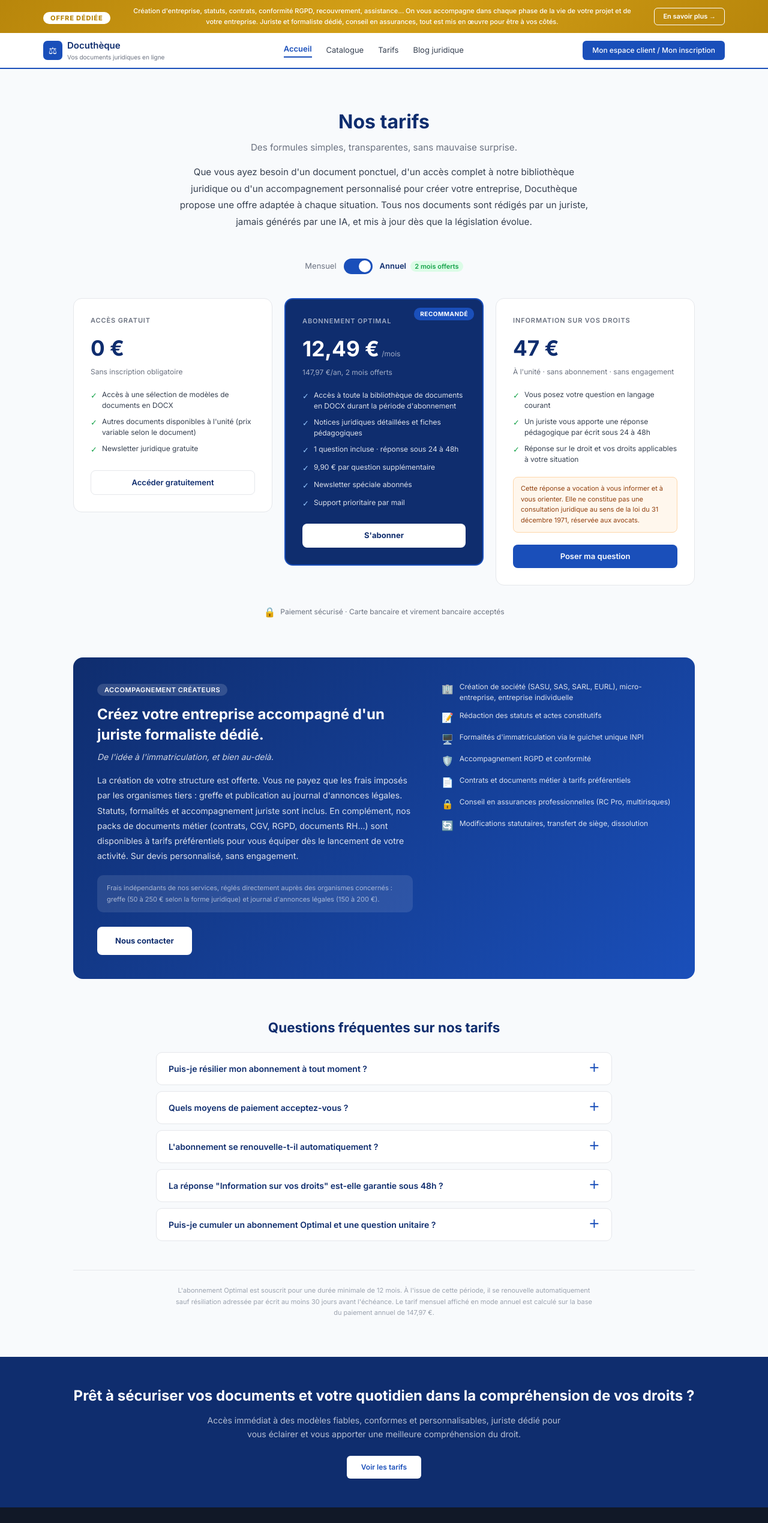
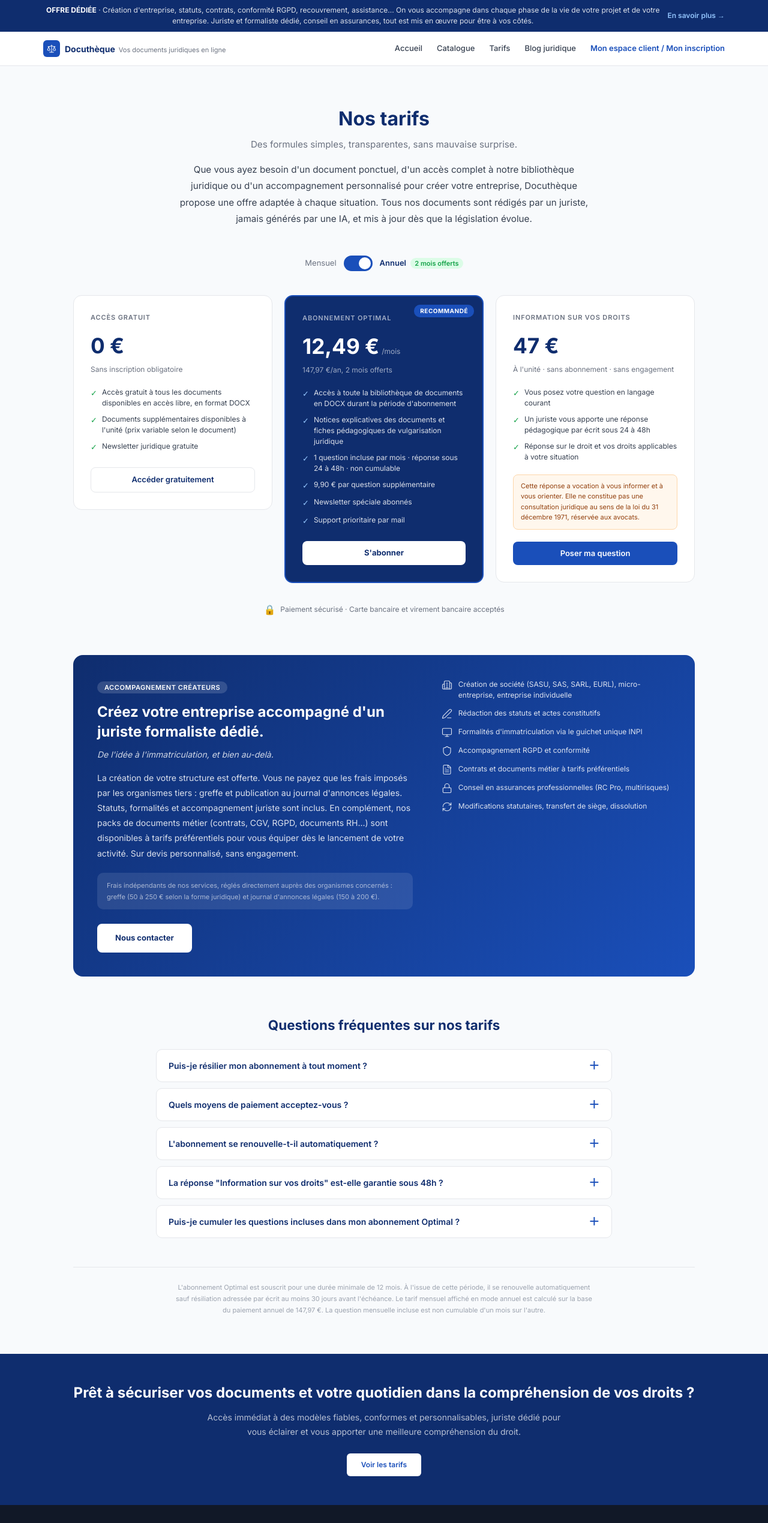
Before and after one commit to SYPA-ASSO/docutheque-next, a Next.js app: page /tarifs in a window 1280 px wide. Shown: the top 2539 px of the page at 60% size. Built offline with nearby package versions, Linux system fonts and the light colour scheme.

Commit message:
Icones Lucide harmonisees + Abonnement Optimal + question mensuelle non cumulable

```diff
--- a/app/tarifs/TarifsClient.tsx
+++ b/app/tarifs/TarifsClient.tsx
@@ -1,6 +1,7 @@
 'use client'
 
 import { useState } from 'react'
+import { Building2, PenLine, Monitor, Shield, FileText, Lock, RefreshCw } from 'lucide-react'
 import Header from '@/components/Header'
 import Footer from '@/components/Footer'
 
@@ -11,13 +12,13 @@ export default function TarifsClient() {
     "@context": "https://schema.org",
     "@type": "WebPage",
     "name": "Tarifs Docuthèque",
-    "description": "Offres et tarifs de la plateforme Docuthèque : modèles de documents juridiques, abonnement, information sur vos droits, accompagnement création d'entreprise.",
+    "description": "Offres et tarifs de la plateforme Docuthèque : modèles de documents juridiques, abonnement Optimal, information sur vos droits, accompagnement création d'entreprise.",
     "url": "https://docutheque.fr/tarifs",
     "mainEntity": {
       "@type": "ItemList",
       "itemListElement": [
-        { "@type": "Offer", "name": "Accès Gratuit", "price": "0", "priceCurrency": "EUR", "description": "Sélection de modèles de documents juridiques en DOCX, sans inscription obligatoire." },
-        { "@type": "Offer", "name": "Abonnement Optimal", "price": "14.90", "priceCurrency": "EUR", "description": "Accès à toute la bibliothèque de documents juridiques en DOCX, notices juridiques, fiches pédagogiques, 1 question juriste incluse sous 24 à 48h, support prioritaire." },
+        { "@type": "Offer", "name": "Accès Gratuit", "price": "0", "priceCurrency": "EUR", "description": "Accès gratuit à tous les documents disponibles en accès libre, en format DOCX." },
+        { "@type": "Offer", "name": "Abonnement Optimal", "price": "14.90", "priceCurrency": "EUR", "description": "Accès à toute la bibliothèque de documents juridiques en DOCX, notices explicatives, fiches pédagogiques, 1 question juriste incluse par mois non cumulable sous 24 à 48h, support prioritaire." },
         { "@type": "Offer", "name": "Information sur vos droits", "price": "47", "priceCurrency": "EUR", "description": "Réponse pédagogique rédigée par un juriste sous 24 à 48h ouvrées, sans abonnement ni engagement." },
         { "@type": "Offer", "name": "Accompagnement Créateurs", "price": "0", "priceCurrency": "EUR", "description": "Création d'entreprise offerte (hors frais de greffe et JAL). Statuts, formalités, accompagnement juriste formaliste inclus. Sur devis personnalisé." }
       ]
@@ -29,7 +30,17 @@ export default function TarifsClient() {
     { q: "Quels moyens de paiement acceptez-vous ?", a: "Nous acceptons le paiement par carte bancaire et par virement bancaire. Le paiement est sécurisé. Aucune information bancaire n'est conservée sur nos serveurs." },
     { q: "L'abonnement se renouvelle-t-il automatiquement ?", a: "Oui. À l'issue de la période initiale de 12 mois, l'abonnement se renouvelle automatiquement pour une nouvelle année, sauf résiliation adressée par écrit au moins 30 jours avant l'échéance." },
     { q: 'La réponse "Information sur vos droits" est-elle garantie sous 48h ?', a: "Oui. Nous nous engageons à vous apporter une réponse rédigée par un juriste dans un délai de 24 à 48h ouvrées suivant la réception de votre question et la confirmation de votre paiement." },
-    { q: "Puis-je cumuler un abonnement Optimal et une question unitaire ?", a: "Non, ce n'est pas nécessaire. L'abonnement Optimal inclut déjà une question par période d'abonnement. Si vous avez besoin de poser des questions supplémentaires, elles sont disponibles à 9,90 € l'unité, directement depuis votre espace abonné." },
+    { q: "Puis-je cumuler les questions incluses dans mon abonnement Optimal ?", a: "Non. La question mensuelle incluse dans l'abonnement Optimal n'est pas cumulable d'un mois sur l'autre. Si vous avez besoin de poser des questions supplémentaires dans le même mois, elles sont disponibles à 9,90 € l'unité." },
+  ]
+
+  const createurItems = [
+    { icon: <Building2 size={18} color="rgba(255,255,255,0.85)" strokeWidth={1.5} />, label: "Création de société (SASU, SAS, SARL, EURL), micro-entreprise, entreprise individuelle" },
+    { icon: <PenLine size={18} color="rgba(255,255,255,0.85)" strokeWidth={1.5} />, label: "Rédaction des statuts et actes constitutifs" },
+    { icon: <Monitor size={18} color="rgba(255,255,255,0.85)" strokeWidth={1.5} />, label: "Formalités d'immatriculation via le guichet unique INPI" },
+    { icon: <Shield size={18} color="rgba(255,255,255,0.85)" strokeWidth={1.5} />, label: "Accompagnement RGPD et conformité" },
+    { icon: <FileText size={18} color="rgba(255,255,255,0.85)" strokeWidth={1.5} />, label: "Contrats et documents métier à tarifs préférentiels" },
+    { icon: <Lock size={18} color="rgba(255,255,255,0.85)" strokeWidth={1.5} />, label: "Conseil en assurances professionnelles (RC Pro, multirisques)" },
+    { icon: <RefreshCw size={18} color="rgba(255,255,255,0.85)" strokeWidth={1.5} />, label: "Modifications statutaires, transfert de siège, dissolution" },
   ]
 
   return (
@@ -69,8 +80,8 @@ export default function TarifsClient() {
               <p style={{color: '#6b7280', fontSize: '12px', marginBottom: '20px'}}>Sans inscription obligatoire</p>
               <div style={{display: 'flex', flexDirection: 'column', gap: '9px', marginBottom: '24px'}}>
                 {[
-                  'Accès à une sélection de modèles de documents en DOCX',
-                  "Autres documents disponibles à l'unité (prix variable selon le document)",
+                  'Accès gratuit à tous les documents disponibles en accès libre, en format DOCX',
+                  "Documents supplémentaires disponibles à l'unité (prix variable selon le document)",
                   'Newsletter juridique gratuite',
                 ].map((item, i) => (
                   <div key={i} style={{display: 'flex', gap: '8px', alignItems: 'flex-start'}}>
@@ -98,8 +109,8 @@ export default function TarifsClient() {
               <div style={{display: 'flex', flexDirection: 'column', gap: '9px', marginBottom: '24px'}}>
                 {[
                   "Accès à toute la bibliothèque de documents en DOCX durant la période d'abonnement",
-                  'Notices juridiques détaillées et fiches pédagogiques',
-                  '1 question incluse · réponse sous 24 à 48h',
+                  'Notices explicatives des documents et fiches pédagogiques de vulgarisation juridique',
+                  '1 question incluse par mois · réponse sous 24 à 48h · non cumulable',
                   '9,90 € par question supplémentaire',
                   'Newsletter spéciale abonnés',
                   'Support prioritaire par mail',
@@ -163,17 +174,9 @@ export default function TarifsClient() {
               <button style={{padding: '12px 28px', borderRadius: '8px', border: '2px solid white', background: 'white', color: '#0f2d6e', fontSize: '13px', fontWeight: '700', cursor: 'pointer'}}>Nous contacter</button>
             </div>
             <div style={{flex: '0 0 40%', display: 'flex', flexDirection: 'column', gap: '12px'}}>
-              {[
-                { icon: '🏢', label: "Création de société (SASU, SAS, SARL, EURL), micro-entreprise, entreprise individuelle" },
-                { icon: '📝', label: 'Rédaction des statuts et actes constitutifs' },
-                { icon: '🖥️', label: "Formalités d'immatriculation via le guichet unique INPI" },
-                { icon: '🛡️', label: 'Accompagnement RGPD et conformité' },
-                { icon: '📄', label: 'Contrats et documents métier à tarifs préférentiels' },
-                { icon: '🔒', label: 'Conseil en assurances professionnelles (RC Pro, multirisques)' },
-                { icon: '🔄', label: 'Modifications statutaires, transfert de siège, dissolution' },
-              ].map((item, i) => (
+              {createurItems.map((item, i) => (
                 <div key={i} style={{display: 'flex', gap: '10px', alignItems: 'flex-start'}}>
-                  <span style={{fontSize: '16px', flexShrink: 0}}>{item.icon}</span>
+                  <div style={{flexShrink: 0, marginTop: '1px'}}>{item.icon}</div>
                   <span style={{color: 'rgba(255,255,255,0.85)', fontSize: '12px', lineHeight: '1.5'}}>{item.label}</span>
                 </div>
               ))}
@@ -199,7 +202,7 @@ export default function TarifsClient() {
           {/* NOTE BAS DE PAGE */}
           <div style={{borderTop: '1px solid #e5e7eb', marginTop: '3rem', paddingTop: '1.5rem'}}>
             <p style={{color: '#9ca3af', fontSize: '11px', lineHeight: '1.7', textAlign: 'center', maxWidth: '700px', margin: '0 auto'}}>
-              L'abonnement Optimal est souscrit pour une durée minimale de 12 mois. À l'issue de cette période, il se renouvelle automatiquement sauf résiliation adressée par écrit au moins 30 jours avant l'échéance. Le tarif mensuel affiché en mode annuel est calculé sur la base du paiement annuel de 147,97 €.
+              L'abonnement Optimal est souscrit pour une durée minimale de 12 mois. À l'issue de cette période, il se renouvelle automatiquement sauf résiliation adressée par écrit au moins 30 jours avant l'échéance. Le tarif mensuel affiché en mode annuel est calculé sur la base du paiement annuel de 147,97 €. La question mensuelle incluse est non cumulable d'un mois sur l'autre.
             </p>
           </div>
 
--- a/components/Categories.tsx
+++ b/components/Categories.tsx
@@ -1,10 +1,12 @@
+import { Building2, User, ShoppingCart, Shield, FileText, Scale } from 'lucide-react'
+
 const categories = [
-  { bg: '#eff6ff', ic: '#2563eb', icone: '🏢', label: 'Employeur', desc: 'Contrats, licenciement, rupture conventionnelle, règlement intérieur' },
-  { bg: '#f0fdf4', ic: '#16a34a', icone: '👤', label: 'Salarié', desc: 'Démission, contestation de sanction, solde de tout compte' },
-  { bg: '#fff7ed', ic: '#ea580c', icone: '🛒', label: 'Consommateur', desc: 'Mise en demeure, rétractation, garantie légale' },
-  { bg: '#fdf4ff', ic: '#9333ea', icone: '🛡', label: 'RGPD / Conformité', desc: 'Registre, DPA, AIPD, politique de confidentialité' },
-  { bg: '#eff6ff', ic: '#1a4fba', icone: '📄', label: 'Contrats', desc: 'Prestation de services, CGV, NDA, mandat, freelance' },
-  { bg: '#f8fafc', ic: '#475569', icone: '⚖', label: 'Recouvrement', desc: 'Mise en demeure de payer, relances, injonction de payer' },
+  { bg: '#eff6ff', ic: '#2563eb', icone: <Building2 size={20} color="#2563eb" strokeWidth={1.5} />, label: 'Employeur', desc: 'Contrats, licenciement, rupture conventionnelle, règlement intérieur' },
+  { bg: '#f0fdf4', ic: '#16a34a', icone: <User size={20} color="#16a34a" strokeWidth={1.5} />, label: 'Salarié', desc: 'Démission, contestation de sanction, solde de tout compte' },
+  { bg: '#fff7ed', ic: '#ea580c', icone: <ShoppingCart size={20} color="#ea580c" strokeWidth={1.5} />, label: 'Consommateur', desc: 'Mise en demeure, rétractation, garantie légale' },
+  { bg: '#fdf4ff', ic: '#9333ea', icone: <Shield size={20} color="#9333ea" strokeWidth={1.5} />, label: 'RGPD / Conformité', desc: 'Registre, DPA, AIPD, politique de confidentialité' },
+  { bg: '#eff6ff', ic: '#1a4fba', icone: <FileText size={20} color="#1a4fba" strokeWidth={1.5} />, label: 'Contrats', desc: 'Prestation de services, CGV, NDA, mandat, freelance' },
+  { bg: '#f8fafc', ic: '#475569', icone: <Scale size={20} color="#475569" strokeWidth={1.5} />, label: 'Recouvrement', desc: 'Mise en demeure de payer, relances, injonction de payer' },
 ]
 
 export default function Categories() {
@@ -21,7 +23,7 @@ export default function Categories() {
         <div style={{display: 'grid', gridTemplateColumns: 'repeat(3, 1fr)', gap: '16px'}}>
           {categories.map((cat) => (
             <div key={cat.label} style={{border: '1px solid #e5e7eb', borderRadius: '12px', padding: '1.25rem', cursor: 'pointer', display: 'flex', gap: '12px', alignItems: 'flex-start'}}>
-              <div style={{width: '42px', height: '42px', background: cat.bg, borderRadius: '10px', display: 'flex', alignItems: 'center', justifyContent: 'center', fontSize: '20px', flexShrink: 0}}>
+              <div style={{width: '42px', height: '42px', background: cat.bg, borderRadius: '10px', display: 'flex', alignItems: 'center', justifyContent: 'center', flexShrink: 0}}>
                 {cat.icone}
               </div>
               <div>
--- a/components/FAQ.tsx
+++ b/components/FAQ.tsx
@@ -9,8 +9,8 @@ export default function FAQ() {
       a: "Oui. Chaque modèle est rédigé par un juriste et mis à jour dans les meilleurs délais dès qu'une loi, un décret ou une jurisprudence modifie le cadre applicable."
     },
     {
-      q: "Quelle est la différence entre un modèle gratuit et un modèle Premium ?",
-      a: "L'accès gratuit donne accès à une sélection de modèles essentiels en format DOCX. L'abonnement Premium débloque la bibliothèque complète, les notices juridiques détaillées, les fiches pédagogiques et une question incluse sous 24 à 48h."
+      q: "Quelle est la différence entre un modèle gratuit et un modèle Optimal ?",
+      a: "L'accès gratuit donne accès à tous les documents disponibles en accès libre, en format DOCX. L'abonnement Optimal débloque la bibliothèque complète, les notices explicatives des documents, les fiches pédagogiques de vulgarisation juridique et une question incluse par mois sous 24 à 48h."
     },
     {
       q: "Puis-je modifier les documents après téléchargement ?",
@@ -25,8 +25,8 @@ export default function FAQ() {
       a: "Non. Chaque modèle est rédigé et relu par un juriste. Il n'y a aucune intervention de l'IA dans la rédaction de nos documents. L'IA peut halluciner. Nos juristes, non."
     },
     {
-      q: "Comment fonctionne l'abonnement Premium ?",
-      a: "L'abonnement Premium est souscrit pour une durée minimale de 12 mois à 14,90 €/mois, ou 147,97 €/an avec 2 mois offerts. À l'issue de la période, il se renouvelle automatiquement sauf résiliation adressée par écrit au moins 30 jours avant l'échéance."
+      q: "Comment fonctionne l'abonnement Optimal ?",
+      a: "L'abonnement Optimal est souscrit pour une durée minimale de 12 mois à 14,90 €/mois, ou 147,97 €/an avec 2 mois offerts. Il inclut 1 question par mois, non cumulable, avec réponse sous 24 à 48h. À l'issue de la période, il se renouvelle automatiquement sauf résiliation adressée par écrit au moins 30 jours avant l'échéance."
     },
     {
       q: "Pouvez-vous m'orienter vers un avocat ?",
--- a/components/Footer.tsx
+++ b/components/Footer.tsx
@@ -1,3 +1,5 @@
+import { Scale } from 'lucide-react'
+
 export default function Footer() {
   return (
     <>
@@ -18,7 +20,7 @@ export default function Footer() {
           <div>
             <div style={{display: 'flex', alignItems: 'center', gap: '8px', marginBottom: '8px'}}>
               <div style={{width: '24px', height: '24px', background: '#1a4fba', borderRadius: '5px', display: 'flex', alignItems: 'center', justifyContent: 'center'}}>
-                <span style={{color: 'white', fontSize: '12px'}}>⚖</span>
+                <Scale size={14} color="white" strokeWidth={1.5} />
               </div>
               <span style={{fontSize: '13px', fontWeight: '600', color: 'white'}}>Docuthèque et assistance par le cabinet Cholez-Pagotto</span>
             </div>
--- a/components/Header.tsx
+++ b/components/Header.tsx
@@ -1,57 +1,39 @@
+import { Scale } from 'lucide-react'
+
 export default function Header() {
   return (
     <>
-      {/* BANDEAU SUPÉRIEUR — OFFRE DÉDIÉE */}
-      <div style={{background: 'linear-gradient(135deg, #b8860b 0%, #d4a017 50%, #b8860b 100%)', padding: '10px 0'}}>
-        <div style={{maxWidth: '1200px', margin: '0 auto', padding: '0 2rem', display: 'flex', alignItems: 'center', justifyContent: 'space-between', gap: '1rem'}}>
-          <div style={{flexShrink: 0}}>
-            <span style={{background: 'white', color: '#b8860b', fontSize: '11px', fontWeight: '800', padding: '3px 12px', borderRadius: '20px', letterSpacing: '0.08em'}}>
-              OFFRE DÉDIÉE
-            </span>
-          </div>
-          <p style={{color: 'white', fontSize: '11px', lineHeight: '1.6', textAlign: 'center', flex: 1, margin: '0 1rem', fontWeight: '500'}}>
-            Création d'entreprise, statuts, contrats, conformité RGPD, recouvrement, assistance... On vous accompagne dans chaque phase de la vie de votre projet et de votre entreprise. Juriste et formaliste dédié, conseil en assurances, tout est mis en œuvre pour être à vos côtés.
-          </p>
-          <div style={{flexShrink: 0}}>
-            <button style={{background: 'transparent', color: 'white', border: '1.5px solid white', borderRadius: '6px', padding: '5px 14px', fontSize: '11px', fontWeight: '600', cursor: 'pointer'}}>
-              En savoir plus →
-            </button>
-          </div>
+      {/* BANDEAU OFFRE DÉDIÉE */}
+      <div style={{background: '#0f2d6e', borderBottom: '1px solid rgba(255,255,255,0.1)', padding: '8px 0', textAlign: 'center'}}>
+        <div style={{maxWidth: '1200px', margin: '0 auto', padding: '0 2rem', display: 'flex', justifyContent: 'center', alignItems: 'center', gap: '8px'}}>
+          <span style={{color: 'rgba(255,255,255,0.85)', fontSize: '12px', lineHeight: '1.5'}}>
+            <strong style={{color: 'white'}}>OFFRE DÉDIÉE</strong> · Création d'entreprise, statuts, contrats, conformité RGPD, recouvrement, assistance... On vous accompagne dans chaque phase de la vie de votre projet et de votre entreprise. Juriste et formaliste dédié, conseil en assurances, tout est mis en œuvre pour être à vos côtés.
+          </span>
+          <a href="/accompagnement" style={{color: '#93c5fd', fontSize: '12px', fontWeight: '600', textDecoration: 'none', whiteSpace: 'nowrap'}}>En savoir plus →</a>
         </div>
       </div>
 
       {/* HEADER PRINCIPAL */}
-      <nav style={{background: 'white', borderBottom: '2px solid #1a4fba', padding: '10px 0'}}>
-        <div style={{maxWidth: '1200px', margin: '0 auto', padding: '0 2rem', display: 'flex', alignItems: 'center', justifyContent: 'space-between'}}>
-
-          {/* LOGO */}
+      <header style={{background: 'white', borderBottom: '1px solid #e5e7eb', padding: '0', position: 'sticky', top: 0, zIndex: 100}}>
+        <div style={{maxWidth: '1200px', margin: '0 auto', padding: '0 2rem', display: 'flex', justifyContent: 'space-between', alignItems: 'center', height: '56px'}}>
           <div style={{display: 'flex', alignItems: 'center', gap: '8px'}}>
-            <div style={{width: '32px', height: '32px', background: '#1a4fba', borderRadius: '7px', display: 'flex', alignItems: 'center', justifyContent: 'center'}}>
-              <span style={{color: 'white', fontSize: '16px'}}>⚖</span>
+            <div style={{width: '28px', height: '28px', background: '#1a4fba', borderRadius: '6px', display: 'flex', alignItems: 'center', justifyContent: 'center'}}>
+              <Scale size={16} color="white" strokeWidth={1.5} />
             </div>
             <div>
-              <div style={{fontSize: '15px', fontWeight: '600', color: '#0f2d6e'}}>Docuthèque</div>
-              <div style={{fontSize: '10px', color: '#6b7280'}}>Vos documents juridiques en ligne</div>
+              <span style={{fontSize: '14px', fontWeight: '700', color: '#0f2d6e'}}>Docuthèque</span>
+              <span style={{fontSize: '11px', color: '#6b7280', marginLeft: '6px'}}>Vos documents juridiques en ligne</span>
             </div>
           </div>
-
-          {/* NAVIGATION */}
-          <div style={{display: 'flex', gap: '24px', alignItems: 'center'}}>
-            <a href="/" style={{fontSize: '13px', fontWeight: '600', color: '#1a4fba', borderBottom: '2px solid #1a4fba', paddingBottom: '2px', textDecoration: 'none'}}>Accueil</a>
-            <a href="/catalogue" style={{fontSize: '13px', color: '#374151', textDecoration: 'none'}}>Catalogue</a>
-            <a href="/tarifs" style={{fontSize: '13px', color: '#374151', textDecoration: 'none'}}>Tarifs</a>
-            <a href="/blog" style={{fontSize: '13px', color: '#374151', textDecoration: 'none'}}>Blog juridique</a>
-          </div>
-
-          {/* BOUTON DROITE */}
-          <div style={{display: 'flex', gap: '8px', alignItems: 'center'}}>
-            <button style={{background: '#1a4fba', color: 'white', border: 'none', borderRadius: '6px', padding: '7px 16px', fontSize: '12px', fontWeight: '500', cursor: 'pointer'}}>
-              Mon espace client / Mon inscription
-            </button>
-          </div>
-
+          <nav style={{display: 'flex', gap: '24px', alignItems: 'center'}}>
+            <a href="/" style={{color: '#374151', fontSize: '13px', textDecoration: 'none', fontWeight: '500'}}>Accueil</a>
+            <a href="/catalogue" style={{color: '#374151', fontSize: '13px', textDecoration: 'none', fontWeight: '500'}}>Catalogue</a>
+            <a href="/tarifs" style={{color: '#374151', fontSize: '13px', textDecoration: 'none', fontWeight: '500'}}>Tarifs</a>
+            <a href="/blog" style={{color: '#374151', fontSize: '13px', textDecoration: 'none', fontWeight: '500'}}>Blog juridique</a>
+            <a href="/connexion" style={{color: '#1a4fba', fontSize: '13px', textDecoration: 'none', fontWeight: '600'}}>Mon espace client / Mon inscription</a>
+          </nav>
         </div>
-      </nav>
+      </header>
     </>
   )
 }
```
Also changed, not shown: components/About.tsx (+5 -5 lines), components/HowItWorks.tsx (+31 -51 lines).
